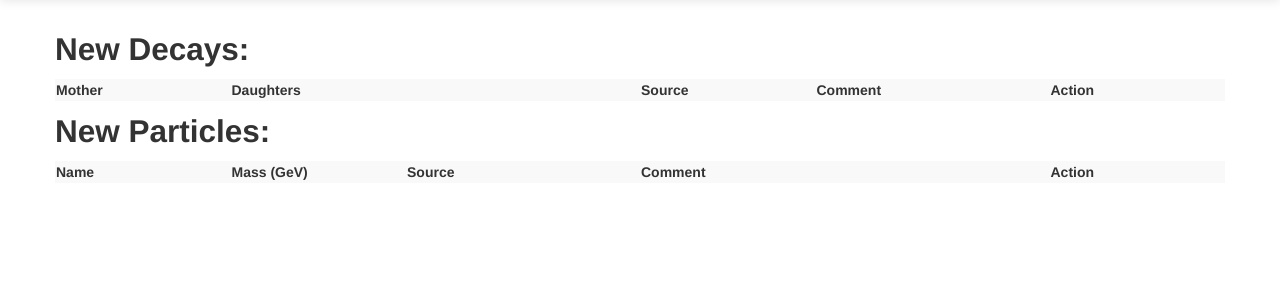
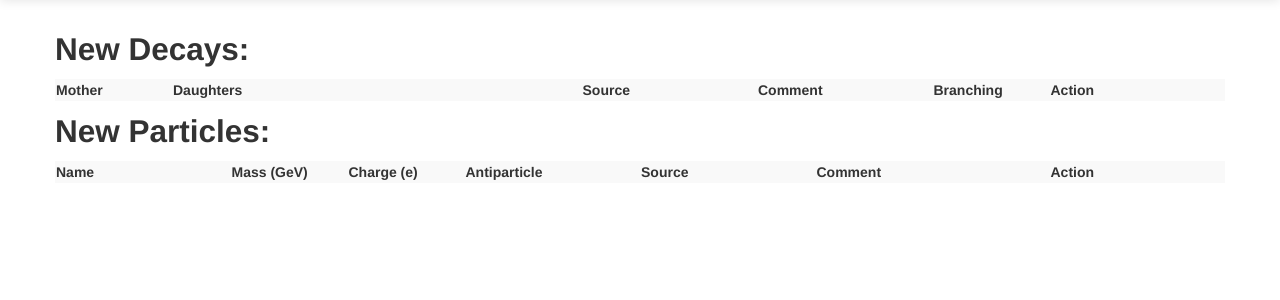
Before and after one commit to fstate/fstate, a Flask app: page /admin_panel in a window 1280 px wide. Shown: the part 41-341 px from the top of the page. Run offline with Flask 2, Linux system fonts and the light colour scheme; data that the repository does not hold is empty; some libraries are stand-ins or nearby versions.

Commit message:
Added support for Deny button on admin panel and in server.

```diff
--- a/web/server.py
+++ b/web/server.py
@@ -111,11 +111,12 @@ def addDecay():
     """Adds POST data to new_physics collection, displays a thank you message"""
     request.get_data()
 
-    document = {"type": "decay", "mother": "", "daughters": [], "source": "", "comment": ""}
+    document = {"type": "decay", "mother": "", "daughters": [], "source": "", "comment": "", "br_frac": ""}
 
     document["mother"] = request.form["mother"]
-    document["source"] = request.form["source"]
-    document["comment"] = request.form["comment"]
+    document["source"] = request.form["decay_source"]
+    document["comment"] = request.form["decay_comment"]
+    document["br_frac"] = request.form["branching_fraction"]
 
     for i in request.form:
         if "daughter" in i:
@@ -131,12 +132,14 @@ def addParticle():
     """Adds POST data to new_physics collection, displays a thank you message"""
     request.get_data()
     print(request.form)
-    document = {"type": "particle", "name": "", "mass": "", "source": "", "comment": ""}
+    document = {"type": "particle", "name": "", "mass": "", "source": "", "comment": "", "charge" : "", "antiparticle": ""}
 
-    document["name"] = request.form["name"]
-    document["mass"] = request.form["mass"]
-    document["source"] = request.form["source"]
-    document["comment"] = request.form["comment"]
+    document["name"] = request.form["new_particle_name"]
+    document["mass"] = request.form["new_particle_mass"]
+    document["source"] = request.form["new_particle_source"]
+    document["comment"] = request.form["new_particle_comment"]
+    document["charge"] = request.form["new_particle_charge"]
+    document["antiparticle"] = request.form["new_particle_antiparticle"]
 
     new_physics.insert_one(document)
 
@@ -151,11 +154,21 @@ def addDecayLive(document):
     """Adds decay specified by document to the live fstate decays table"""
     pass
 
-@app.route("/admin_panel", methods=["GET", "POST"])
+@app.route("/admin_panel/rm/<table>/<id>")
+def rmNewPhys(table,id):
+    """also accepts post arguments that let you remove a preliminary decay/particle or add it to the live table"""
+    try:
+        ret=new_physics.remove({"_id":ObjectId(id), "type": table})
+        if ret['n'] == 1:
+            return Response(json_dump({'result' : True, "err": ""}), mimetype='application/json')
+        else:
+            return Response(json_dump({'result' : False, "err": "%i rows removed" % ret['n'] }), mimetype='application/json')
+    except Exception as err:
+        return Response(json_dump({'result' : true, "err": str(err)}), mimetype='application/json')
+
+@app.route("/admin_panel")
 def adminPanel():
-    """Renders admin panel, also accepts post arguments that let you remove a preliminary decay/particle or add it to the live table"""
-    request.get_data()
-
+    """Renders admin panel"""
     decs = getNewPhysics("decay")
     particles = getNewPhysics("particle")
     return render_template("admin_panel.html", decs=decs, particles=particles)
--- a/web/templates/admin_panel.html
+++ b/web/templates/admin_panel.html
@@ -4,46 +4,48 @@
 
 <h2 class="text-left">New Decays:</h2>
 
-<table class="table-striped" style="width: 100%">
+<table class="table-striped" id="decays_table" style="width: 100%">
   <tr>
-      <td style="width: 15%"><strong>Mother</strong></td>
+      <td style="width: 10%"><strong>Mother</strong></td>
       <td style="width: 35%"><strong>Daughters</strong></td>
       <td style="width: 15%"><strong>Source</strong></td>
-      <td style="width: 20%"><strong>Comment</strong></td>
+      <td style="width: 15%"><strong>Comment</strong></td>
+      <td style="width: 10%"><strong>Branching</strong></td>
       <td style="width: 15%"><strong>Action</strong></td>
   </tr>
   {% for d in decs %}
-  <tr>
-      <form>
-        <td style="width: 15%"><span name="mother" id="mother_{{ d._id }}">{{ d.mother }}</span><input id="mother_{{ d._id }}_input" style="display: none"></input></td>
-        <td style="width: 35%"><span name="daughters" id="daughters_{{ d._id }}">{{ d.daughters }}</span> <input id="daughters_{{ d._id }}_input" style="display: none"></input></td>
-        <td style="width: 15%">{{ d.source }}</td>
-        <td style="width: 20%">{{ d.comment }}</td>
-        <td style="width: 15%"><input type="submit" class="btn btn-success" value="Approve" /> <input type="submit" class="btn btn-danger" value="Deny" /></td>
-      </form>
+  <tr id="row_decays_{{ d._id }}">
+      <td style="width: 10%"><span name="mother" class="text-editable" id="mother_{{ d._id }}">{{ d.mother }}</span><input class="input-editable" id="mother_{{ d._id }}_input" style="display: none"></input></td>
+      <td style="width: 35%"><span name="daughters" class="text-editable" id="daughters_{{ d._id }}">{{ d.daughters }}</span> <input class="input-editable" id="daughters_{{ d._id }}_input" style="display: none"></input></td>
+      <td style="width: 15%">{{ d.source }}</td>
+      <td style="width: 15%">{{ d.comment }}</td>
+      <td style="width: 10%">{{ d.br_frac }}</td>
+      <td style="width: 15%"><input type="submit" class="btn btn-success approve approve-decay" name="approve_{{ d._id }}" value="Approve" /> <input type="submit" class="btn btn-danger deny deny-decay" name="deny_{{ d._id }}" value="Deny" /></td>
   </tr>
   {% endfor %}
 </table>
 
 <h2 class="text-left">New Particles:</h2>
 
-<table class="table-striped" style="width: 100%">
+<table class="table-striped" id="particles_table" style="width: 100%">
   <tr>
       <td style="width: 15%"><strong>Name</strong></td>
-      <td style="width: 15%"><strong>Mass (GeV)</strong></td>
-      <td style="width: 20%"><strong>Source</strong></td>
-      <td style="width: 35%"><strong>Comment</strong></td>
+      <td style="width: 10%"><strong>Mass (GeV)</strong></td>
+      <td style="width: 10%"><strong>Charge (e)</strong></td>
+      <td style="width: 15%"><strong>Antiparticle</strong></td>
+      <td style="width: 15%"><strong>Source</strong></td>
+      <td style="width: 20%"><strong>Comment</strong></td>
       <td style="width: 15%"><strong>Action</strong></td>
   </tr>
   {% for p in particles %}
-  <tr>
-      <form>
-        <td style="width: 15%"><span name="name" id="name_{{ p._id }}">{{ p.name }}</span><input id="name_{{ p._id }}_input" style="display: none"></input></td>
-        <td style="width: 15%"><span name="mass" id="mass_{{ p._id }}">{{ p.mass }}</span> <input id="mass_{{ p._id }}_input" style="display: none"></input></td>
-        <td style="width: 20%">{{ p.source }}</td>
-        <td style="width: 25%">{{ p.comment }}</td>
-        <td style="width: 15%"><input type="submit" class="btn btn-success" value="Approve" /> <input type="submit" class="btn btn-danger" value="Deny" /></td>
-      </form>
+  <tr id="row_particles_{{ p._id }}">
+      <td style="width: 15%"><span name="name" class="text-editable" id="name_{{ p._id }}">{{ p.name }}</span><input class="input-editable" id="name_{{ p._id }}_input" style="display: none"></input></td>
+      <td style="width: 10%"><span name="mass"  class="text-editable" id="mass_{{ p._id }}">{{ p.mass }}</span> <input class="input-editable" id="mass_{{ p._id }}_input" style="display: none"></input></td>
+      <td style="width: 10%">{{ p.charge }}</td>
+      <td style="width: 15%">{{ p.antiparticle }}</td>
+      <td style="width: 15%">{{ p.source }}</td>
+      <td style="width: 20%">{{ p.comment }}</td>
+      <td style="width: 15%"><input type="submit" class="btn btn-success approve approve-particle" name="approve_{{ p._id }}" value="Approve" /> <input type="submit" class="btn btn-danger deny deny-particle" name="deny_{{ p._id }}" value="Deny" /></td>
   </tr>
   {% endfor %}
 </table>
@@ -51,89 +53,104 @@
 
 <!-- This makes the mother and daughter text editable for decays -->
 <script type="text/javascript">
-  //Make mother and daughter particles editable
-  {% for d in decs %}
 
-  //Span text onclick
-  $('#mother_{{ d._id }}').click(function() {
-    $('#mother_{{ d._id }}').css('display', 'none');
-    $('#mother_{{ d._id }}_input')
-      .val($('#mother_{{ d._id }}').text())
+  // ================================================
+  // Make editable labels
+  // ================================================
+
+  function checkValidList(input){
+    if(input.attr("id").substring(0,9) != "daughters"){
+      return true
+    }
+    else{
+      var str=input.val()
+      str=str.replace(/ /g, "")
+      if(str.charAt(0) == '[' && str.charAt(str.length-1) == ']')
+      {
+        daughters=str.slice(1,-1).split(",")
+        for (var i=0; i<daughters.length; i+=1){
+          var d=daughters[i]
+          if (! (d.charAt(0) == '\'' && d.charAt(d.length-1) == '\'')){
+            alert("The string is not properly formatted, check that each element is wrapped in a \'")
+            return false
+          }
+        }
+        return true
+      }
+      else{
+        alert("The list is not properly formatted, check enclosing [ ].");
+        return false
+      }
+    }
+  }
+
+    $('.text-editable').click(function() {
+    var input=$(this)
+    input.css('display', 'none');
+    $("#"+$(input).attr("id")+"_input")
+      .val(input.text())
       .css('display', '')
       .focus()
   })
 
   //Text input blur
-  $('#mother_{{ d._id }}_input').blur(function() {
-    $('#mother_{{ d._id }}_input').css('display', 'none');
-    $('#mother_{{ d._id }}')
-      .text($('#mother_{{ d._id }}_input').val())
-      .css('display', '')
+  $('.input-editable').blur(function() {
+    var input=$(this)
+    if(checkValidList(input)){
+      input.css('display', 'none');
+      $('#'+input.attr("id").slice(0, -6))
+        .text(input.val())
+        .css('display', '')
+    }
   })
 
-
-  //Span text onclick
-  $('#daughters_{{ d._id }}').click(function() {
-    $('#daughters_{{ d._id }}').css('display', 'none');
-    $('#daughters_{{ d._id }}_input')
-      .val($('#daughters_{{ d._id }}').text())
-      .css('display', '')
-      .focus()
+  $('.input-editable').keyup(function(event) {
+    if(event.keyCode == 13){
+      $(this).blur()
+    }
   })
 
-  //Text input blur
-  $('#daughters_{{ d._id }}_input').blur(function() {
-    $('#daughters_{{ d._id }}_input').css('display', 'none');
-    $('#daughters_{{ d._id }}')
-      .text($('#daughters_{{ d._id }}_input').val())
-      .css('display', '')
+  // ================================================
+  // Make buttons add and remove from table
+  // ================================================
+
+  function removeRow(type, id){
+    var row_id = ""
+    if (type=="particle"){
+      row_id="row_particles_"+id
+    }
+    else{
+      row_id="row_decays_"+id
+    }
+
+    $("#"+row_id).remove()
+  }
+
+  $('.deny').click(function(){
+    var type = ""
+
+    //Find Type:
+    if ($(this).hasClass("deny-particle")){
+      type="particle"
+    }
+    else{
+      type="decay"
+    }
+
+    //Extract ID:
+    var id = $(this).attr("name").substring(5)
+    //alert(type+" "+id)
+
+    $.getJSON('/admin_panel/rm/'+type+"/"+id, function(data) {
+      if (data['result']){
+        removeRow(type, id)
+      }
+      else{
+        alert("There was an error removing the row from the table: "+data["err"]+"\n Please try again later.")
+      }
+  });
   })
 
-  {% endfor %}
 </script>
-<!-- //////////////////////////////////////////////// -->
 
-<!-- This makes the name and mass text editable for new particles -->
-<script type="text/javascript">
-  //Make mother and daughter particles editable
-  {% for p in particles %}
-
-  //Span text onclick
-  $('#name_{{ p._id }}').click(function() {
-    $('#name_{{ p._id }}').css('display', 'none');
-    $('#name_{{ p._id }}_input')
-      .val($('#name_{{ p._id }}').text())
-      .css('display', '')
-      .focus()
-  })
-
-  //Text input blur
-  $('#name_{{ p._id }}_input').blur(function() {
-    $('#name_{{ p._id }}_input').css('display', 'none');
-    $('#name_{{ p._id }}')
-      .text($('#name_{{ p._id }}_input').val())
-      .css('display', '')
-  })
-
-
-  //Span text onclick
-  $('#mass_{{ p._id }}').click(function() {
-    $('#mass_{{ p._id }}').css('display', 'none');
-    $('#mass_{{ p._id }}_input')
-      .val($('#mass_{{ p._id }}').text())
-      .css('display', '')
-      .focus()
-  })
-
-  //Text input blur
-  $('#mass_{{ p._id }}_input').blur(function() {
-    $('#mass_{{ p._id }}_input').css('display', 'none');
-    $('#mass_{{ p._id }}')
-      .text($('#mass_{{ p._id }}_input').val())
-      .css('display', '')
-  })
-
-  {% endfor %}
-</script>
-<!-- //////////////////////////////////////////////// -->
 {% endblock %}
```
Also changed, not shown: web/templates/AddPhysics.html (+6 -10 lines).
